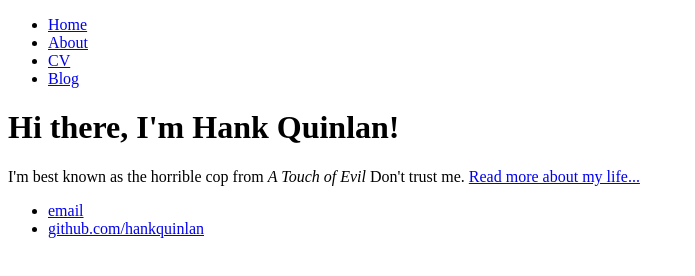
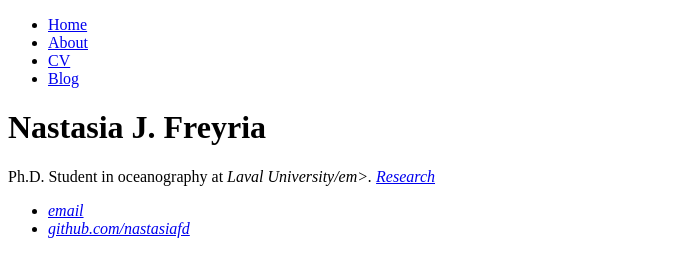
Before and after one commit to nastasiafd/nastasiafd.github.io, a plain HTML site: page index.html in a window 1280 px wide. Shown: the whole page, without its empty margins (0-695 px from the left). Drawn offline with Linux system fonts and the light colour scheme.

Commit message:
Update index.html

```diff
--- a/index.html
+++ b/index.html
@@ -14,15 +14,15 @@
 		</nav>
 		<div class="container">
     		<div class="blurb">
-        		<h1>Hi there, I'm Hank Quinlan!</h1>
-				<p>I'm best known as the horrible cop from <em>A Touch of Evil</em> Don't trust me. <a href="/about">Read more about my life...</a></p>
+        		<h1>Nastasia J. Freyria</h1>
+				<p>Ph.D. Student in oceanography at <em>Laval University/em>. <a href="/cv">Research</a></p>
     		</div><!-- /.blurb -->
 		</div><!-- /.container -->
 		<footer>
     		<ul>
 
-        		<li><a href="mailto:hankquinlanhub@gmail.com">email</a></li>
-        		<li><a href="https://github.com/hankquinlan">github.com/hankquinlan</a></li>
+        		<li><a href="mailto:nastasia.freyria.1@ulaval.ca">email</a></li>
+        		<li><a href="https://github.com/nastasiafd">github.com/nastasiafd</a></li>
 			</ul>
 		</footer>
 	</body>
```
